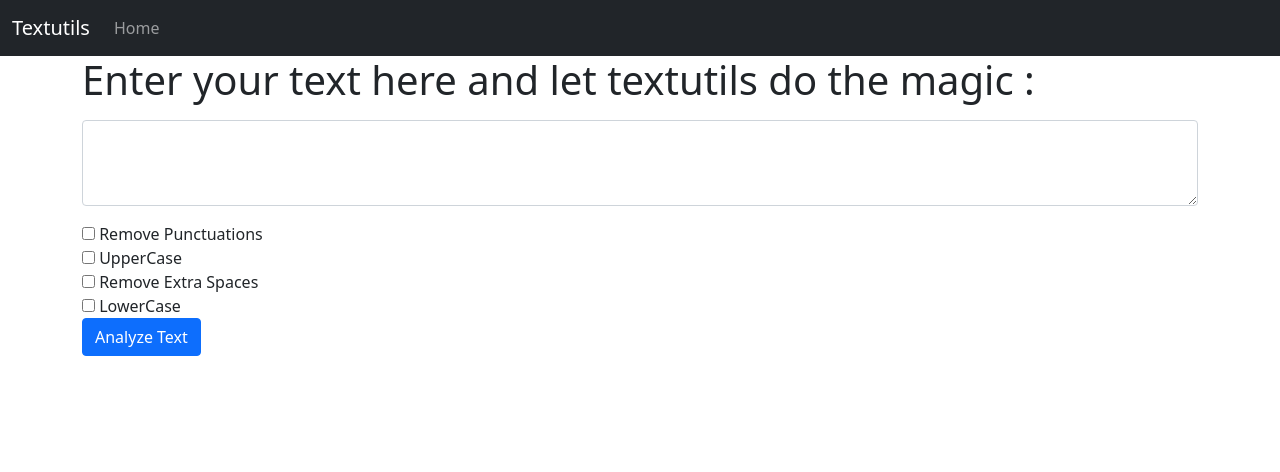
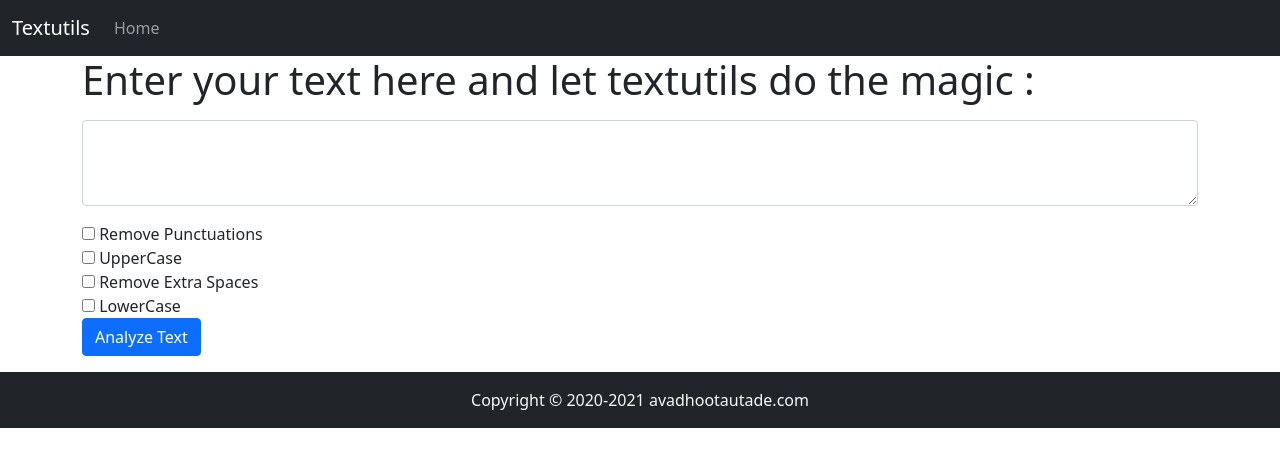
Before and after one commit to AVADHOOT888/Text, a Django app: page / in a window 1280 px wide. Shown: the top 472 px of the page. Run offline with Django 3.2, Linux system fonts and the light colour scheme.

Commit message:
Update base.html

```diff
--- a/Textutils/templates/Textutils/base.html
+++ b/Textutils/templates/Textutils/base.html
@@ -36,7 +36,7 @@
 
 {% endblock %}
 
-
+<footer _ngcontent-serverapp-c52="" class="container-fluid bg-dark my-0 py-3 text-light"><p _ngcontent-serverapp-c52="" class="mb-0 text-center">Copyright © 2020-2021 avadhootautade.com</p></footer>
     <!-- Optional JavaScript; choose one of the two! -->
 
     <!-- Option 1: Bootstrap Bundle with Popper -->
```
